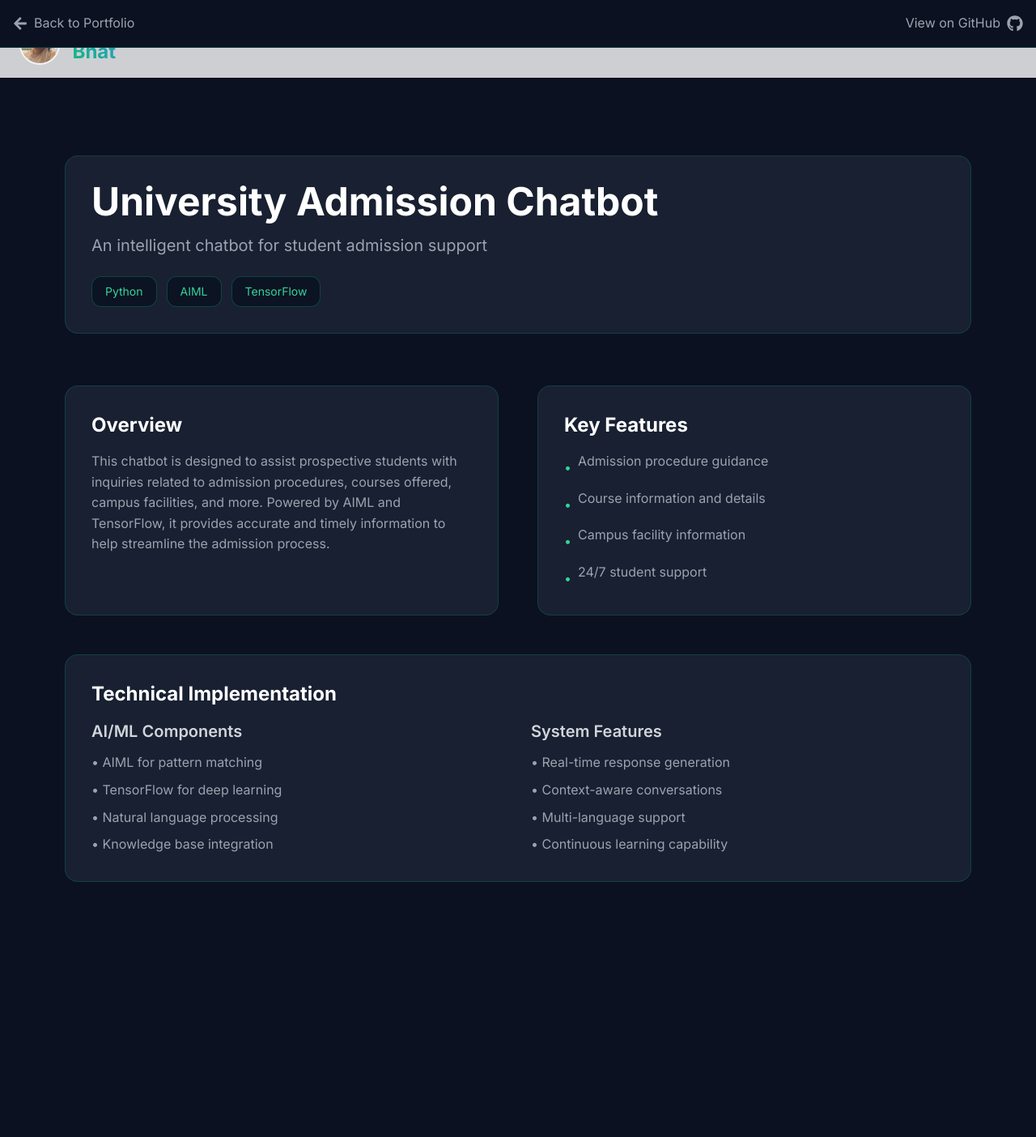
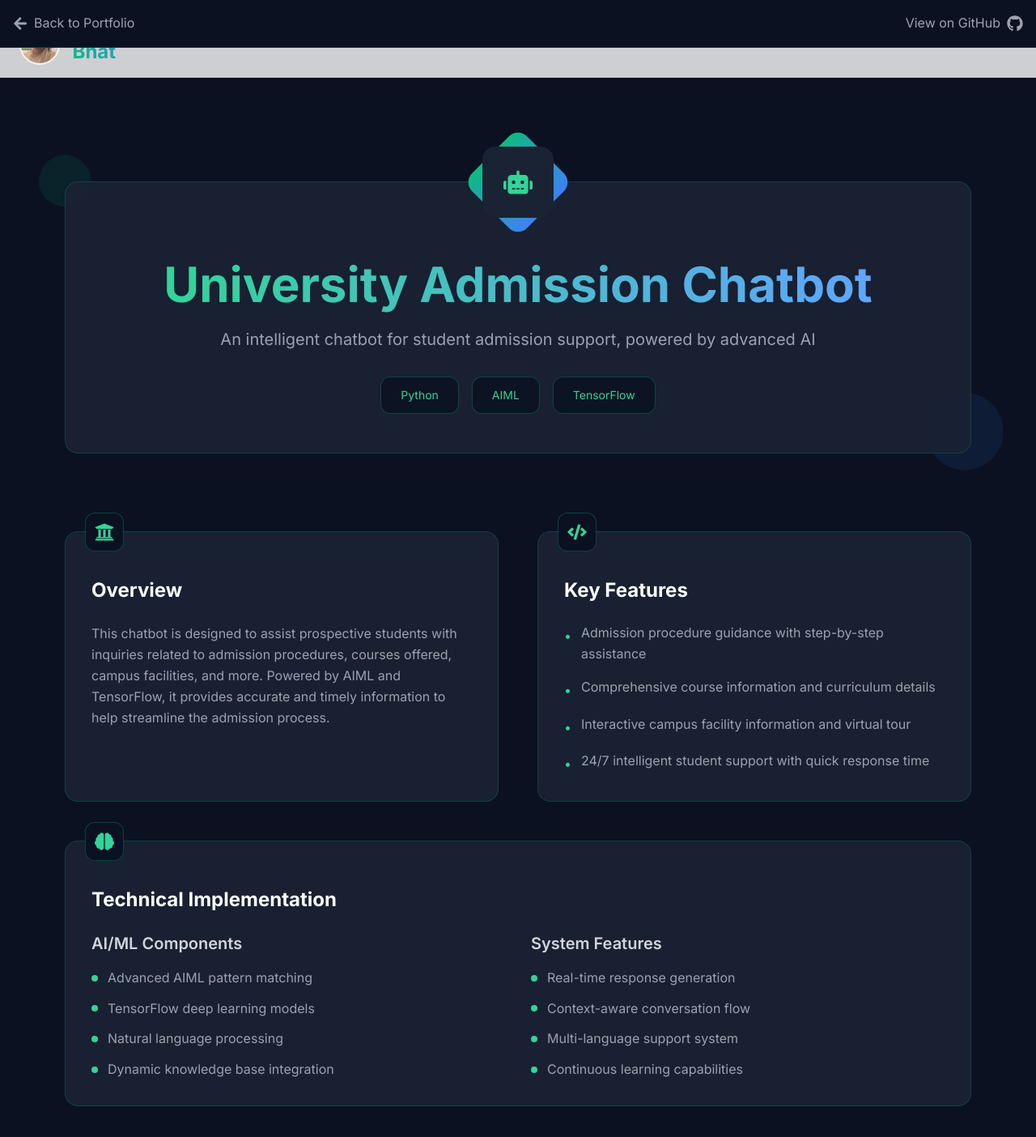
Before and after one commit to meghajbhat/portfolio, a Next.js app: page /experience/university-chatbot in a window 1280 px wide. Shown: the top 1404 px of the page at 81% size. Before the commit the page ends 1153 px from the top, so only its background shows below. Built offline with nearby package versions, Linux system fonts and the light colour scheme.

Commit message:
project ui change2

```diff
--- a/app/experience/university-chatbot/page.tsx
+++ b/app/experience/university-chatbot/page.tsx
@@ -1,10 +1,25 @@
-import React from 'react';
+import React, { useEffect } from 'react';
 import Link from 'next/link';
-import { FaGithub, FaArrowLeft } from 'react-icons/fa';
+import { FaGithub, FaArrowLeft, FaRobot, FaUniversity, FaCode, FaBrain } from 'react-icons/fa';
+import '../../globals.css';
 
 export default function UniversityChatbotPage() {
+  useEffect(() => {
+    const handleMouseMove = (e: MouseEvent) => {
+      const cards = document.querySelectorAll('.card-3d');
+      const xAxis = (window.innerWidth / 2 - e.pageX) / 25;
+      const yAxis = (window.innerHeight / 2 - e.pageY) / 25;
+      cards.forEach((card: any) => {
+        card.style.transform = `rotateY(${xAxis}deg) rotateX(${yAxis}deg)`;
+      });
+    };
+
+    window.addEventListener('mousemove', handleMouseMove);
+    return () => window.removeEventListener('mousemove', handleMouseMove);
+  }, []);
+
   return (
-    <div className="min-h-screen bg-[#0B1121] text-white">
+    <div className="min-h-screen bg-[#0B1121] text-white overflow-x-hidden">
       {/* Navigation */}
       <nav className="fixed top-0 left-0 right-0 z-50 bg-[#0B1121] border-b border-emerald-500/20">
         <div className="container mx-auto px-4 py-4">
@@ -29,87 +44,146 @@ export default function UniversityChatbotPage() {
       </nav>
 
       {/* Main Content */}
-      <main className="pt-24 pb-16">
+      <main className="pt-32 pb-16">
         <div className="container mx-auto px-4 max-w-6xl">
-          {/* Project Header */}
-          <div className="relative mb-16 group">
-            <div className="absolute inset-0 bg-gradient-to-r from-purple-500/20 via-emerald-500/20 to-blue-500/20 rounded-2xl opacity-0 group-hover:opacity-100 transition-opacity duration-500"></div>
-            <div className="relative bg-[#1A2333]/90 backdrop-blur-sm rounded-2xl p-8 border border-emerald-500/20 group-hover:border-emerald-500/50 transition-all duration-500">
-              <h1 className="text-4xl md:text-5xl font-bold mb-4 text-white group-hover:text-emerald-400 transition-colors duration-300">
-                University Admission Chatbot
-              </h1>
-              <p className="text-xl text-gray-400 mb-6">
-                An intelligent chatbot for student admission support
-              </p>
-              <div className="flex flex-wrap gap-3">
-                <span className="px-4 py-2 text-sm rounded-xl bg-[#0B1121]/80 text-emerald-400 border border-emerald-500/30 group-hover:border-emerald-500/70 transition-all duration-300">Python</span>
-                <span className="px-4 py-2 text-sm rounded-xl bg-[#0B1121]/80 text-emerald-400 border border-emerald-500/30 group-hover:border-emerald-500/70 transition-all duration-300">AIML</span>
-                <span className="px-4 py-2 text-sm rounded-xl bg-[#0B1121]/80 text-emerald-400 border border-emerald-500/30 group-hover:border-emerald-500/70 transition-all duration-300">TensorFlow</span>
+          {/* Project Header with 3D Effect */}
+          <div className="relative mb-24 perspective-1000">
+            <div className="card-3d relative transform-gpu transition-all duration-500 preserve-3d">
+              {/* Floating Elements */}
+              <div className="absolute -left-8 -top-8 w-16 h-16 bg-emerald-500/10 rounded-full animate-float"></div>
+              <div className="absolute -right-8 -bottom-8 w-20 h-20 bg-blue-500/10 rounded-full animate-float-delay"></div>
+
+              {/* Main Content */}
+              <div className="relative bg-[#1A2333]/90 backdrop-blur-sm rounded-2xl p-12 border border-emerald-500/20 hover:border-emerald-500/50 transition-all duration-500">
+                <div className="absolute inset-0 bg-gradient-to-r from-purple-500/10 via-emerald-500/10 to-blue-500/10 rounded-2xl opacity-0 group-hover:opacity-100 transition-opacity duration-500"></div>
+
+                {/* 3D Icon */}
+                <div className="absolute -top-12 left-1/2 transform -translate-x-1/2">
+                  <div className="relative w-24 h-24">
+                    <div className="absolute inset-0 bg-gradient-to-r from-emerald-500 to-blue-500 rounded-2xl rotate-45 animate-spin-slow"></div>
+                    <div className="absolute inset-1 bg-[#1A2333] rounded-2xl flex items-center justify-center">
+                      <FaRobot className="text-4xl text-emerald-400" />
+                    </div>
+                  </div>
+                </div>
+
+                <h1 className="text-5xl md:text-6xl font-bold mb-6 text-center pt-12">
+                  <span className="bg-gradient-to-r from-emerald-400 to-blue-400 bg-clip-text text-transparent">
+                    University Admission Chatbot
+                  </span>
+                </h1>
+                <p className="text-xl text-gray-400 mb-8 text-center max-w-3xl mx-auto">
+                  An intelligent chatbot for student admission support, powered by advanced AI
+                </p>
+                <div className="flex flex-wrap gap-4 justify-center">
+                  <span className="px-6 py-3 text-sm rounded-xl bg-[#0B1121]/80 text-emerald-400 border border-emerald-500/30 hover:border-emerald-500/70 transition-all duration-300 transform hover:scale-110">Python</span>
+                  <span className="px-6 py-3 text-sm rounded-xl bg-[#0B1121]/80 text-emerald-400 border border-emerald-500/30 hover:border-emerald-500/70 transition-all duration-300 transform hover:scale-110">AIML</span>
+                  <span className="px-6 py-3 text-sm rounded-xl bg-[#0B1121]/80 text-emerald-400 border border-emerald-500/30 hover:border-emerald-500/70 transition-all duration-300 transform hover:scale-110">TensorFlow</span>
+                </div>
               </div>
             </div>
           </div>
 
-          {/* Project Details */}
+          {/* Project Details with 3D Cards */}
           <div className="grid grid-cols-1 md:grid-cols-2 gap-12">
-            {/* Overview */}
-            <div className="relative group">
-              <div className="absolute inset-0 bg-gradient-to-br from-purple-500/20 via-emerald-500/20 to-blue-500/20 rounded-2xl opacity-0 group-hover:opacity-100 transition-opacity duration-500"></div>
+            {/* Overview Card */}
+            <div className="card-3d relative transform-gpu transition-all duration-500 preserve-3d group">
+              <div className="absolute inset-0 bg-gradient-to-br from-purple-500/20 via-emerald-500/20 to-blue-500/20 rounded-2xl opacity-0 group-hover:opacity-100 transition-opacity duration-500 blur-xl"></div>
               <div className="relative bg-[#1A2333]/90 backdrop-blur-sm rounded-2xl p-8 border border-emerald-500/20 group-hover:border-emerald-500/50 transition-all duration-500 h-full">
-                <h2 className="text-2xl font-bold mb-4 text-white group-hover:text-emerald-400 transition-colors duration-300">Overview</h2>
-                <p className="text-gray-400">
+                <div className="absolute -top-6 left-6">
+                  <div className="w-12 h-12 bg-[#0B1121] rounded-xl border border-emerald-500/30 flex items-center justify-center transform group-hover:scale-110 group-hover:rotate-12 transition-all duration-500">
+                    <FaUniversity className="text-2xl text-emerald-400" />
+                  </div>
+                </div>
+                <h2 className="text-2xl font-bold mb-6 pt-6 text-white group-hover:text-emerald-400 transition-colors duration-300">Overview</h2>
+                <p className="text-gray-400 leading-relaxed">
                   This chatbot is designed to assist prospective students with inquiries related to admission procedures, courses offered, campus facilities, and more. Powered by AIML and TensorFlow, it provides accurate and timely information to help streamline the admission process.
                 </p>
               </div>
             </div>
 
-            {/* Features */}
-            <div className="relative group">
-              <div className="absolute inset-0 bg-gradient-to-br from-blue-500/20 via-purple-500/20 to-emerald-500/20 rounded-2xl opacity-0 group-hover:opacity-100 transition-opacity duration-500"></div>
+            {/* Features Card */}
+            <div className="card-3d relative transform-gpu transition-all duration-500 preserve-3d group">
+              <div className="absolute inset-0 bg-gradient-to-br from-blue-500/20 via-purple-500/20 to-emerald-500/20 rounded-2xl opacity-0 group-hover:opacity-100 transition-opacity duration-500 blur-xl"></div>
               <div className="relative bg-[#1A2333]/90 backdrop-blur-sm rounded-2xl p-8 border border-emerald-500/20 group-hover:border-emerald-500/50 transition-all duration-500 h-full">
-                <h2 className="text-2xl font-bold mb-4 text-white group-hover:text-emerald-400 transition-colors duration-300">Key Features</h2>
-                <ul className="space-y-3 text-gray-400">
-                  <li className="flex items-start gap-2">
-                    <span className="text-emerald-400 mt-2">•</span>
-                    <span>Admission procedure guidance</span>
+                <div className="absolute -top-6 left-6">
+                  <div className="w-12 h-12 bg-[#0B1121] rounded-xl border border-emerald-500/30 flex items-center justify-center transform group-hover:scale-110 group-hover:rotate-12 transition-all duration-500">
+                    <FaCode className="text-2xl text-emerald-400" />
+                  </div>
+                </div>
+                <h2 className="text-2xl font-bold mb-6 pt-6 text-white group-hover:text-emerald-400 transition-colors duration-300">Key Features</h2>
+                <ul className="space-y-4 text-gray-400">
+                  <li className="flex items-start gap-3 transform hover:translate-x-2 transition-transform">
+                    <span className="text-emerald-400 mt-1">•</span>
+                    <span>Admission procedure guidance with step-by-step assistance</span>
                   </li>
-                  <li className="flex items-start gap-2">
-                    <span className="text-emerald-400 mt-2">•</span>
-                    <span>Course information and details</span>
+                  <li className="flex items-start gap-3 transform hover:translate-x-2 transition-transform">
+                    <span className="text-emerald-400 mt-1">•</span>
+                    <span>Comprehensive course information and curriculum details</span>
                   </li>
-                  <li className="flex items-start gap-2">
-                    <span className="text-emerald-400 mt-2">•</span>
-                    <span>Campus facility information</span>
+                  <li className="flex items-start gap-3 transform hover:translate-x-2 transition-transform">
+                    <span className="text-emerald-400 mt-1">•</span>
+                    <span>Interactive campus facility information and virtual tour</span>
                   </li>
-                  <li className="flex items-start gap-2">
-                    <span className="text-emerald-400 mt-2">•</span>
-                    <span>24/7 student support</span>
+                  <li className="flex items-start gap-3 transform hover:translate-x-2 transition-transform">
+                    <span className="text-emerald-400 mt-1">•</span>
+                    <span>24/7 intelligent student support with quick response time</span>
                   </li>
                 </ul>
               </div>
             </div>
 
-            {/* Technical Details */}
-            <div className="relative group md:col-span-2">
-              <div className="absolute inset-0 bg-gradient-to-br from-emerald-500/20 via-blue-500/20 to-purple-500/20 rounded-2xl opacity-0 group-hover:opacity-100 transition-opacity duration-500"></div>
+            {/* Technical Details Card */}
+            <div className="card-3d relative transform-gpu transition-all duration-500 preserve-3d group md:col-span-2">
+              <div className="absolute inset-0 bg-gradient-to-br from-emerald-500/20 via-blue-500/20 to-purple-500/20 rounded-2xl opacity-0 group-hover:opacity-100 transition-opacity duration-500 blur-xl"></div>
               <div className="relative bg-[#1A2333]/90 backdrop-blur-sm rounded-2xl p-8 border border-emerald-500/20 group-hover:border-emerald-500/50 transition-all duration-500">
-                <h2 className="text-2xl font-bold mb-4 text-white group-hover:text-emerald-400 transition-colors duration-300">Technical Implementation</h2>
+                <div className="absolute -top-6 left-6">
+                  <div className="w-12 h-12 bg-[#0B1121] rounded-xl border border-emerald-500/30 flex items-center justify-center transform group-hover:scale-110 group-hover:rotate-12 transition-all duration-500">
+                    <FaBrain className="text-2xl text-emerald-400" />
+                  </div>
+                </div>
+                <h2 className="text-2xl font-bold mb-6 pt-6 text-white group-hover:text-emerald-400 transition-colors duration-300">Technical Implementation</h2>
                 <div className="grid grid-cols-1 md:grid-cols-2 gap-8">
-                  <div>
-                    <h3 className="text-xl font-semibold mb-3 text-gray-300">AI/ML Components</h3>
-                    <ul className="space-y-2 text-gray-400">
-                      <li>• AIML for pattern matching</li>
-                      <li>• TensorFlow for deep learning</li>
-                      <li>• Natural language processing</li>
-                      <li>• Knowledge base integration</li>
+                  <div className="space-y-4">
+                    <h3 className="text-xl font-semibold text-gray-300">AI/ML Components</h3>
+                    <ul className="space-y-3 text-gray-400">
+                      <li className="flex items-center gap-3 transform hover:translate-x-2 transition-transform">
+                        <span className="w-2 h-2 bg-emerald-400 rounded-full"></span>
+                        <span>Advanced AIML pattern matching</span>
+                      </li>
+                      <li className="flex items-center gap-3 transform hover:translate-x-2 transition-transform">
+                        <span className="w-2 h-2 bg-emerald-400 rounded-full"></span>
+                        <span>TensorFlow deep learning models</span>
+                      </li>
+                      <li className="flex items-center gap-3 transform hover:translate-x-2 transition-transform">
+                        <span className="w-2 h-2 bg-emerald-400 rounded-full"></span>
+                        <span>Natural language processing</span>
+                      </li>
+                      <li className="flex items-center gap-3 transform hover:translate-x-2 transition-transform">
+                        <span className="w-2 h-2 bg-emerald-400 rounded-full"></span>
+                        <span>Dynamic knowledge base integration</span>
+                      </li>
                     </ul>
                   </div>
-                  <div>
-                    <h3 className="text-xl font-semibold mb-3 text-gray-300">System Features</h3>
-                    <ul className="space-y-2 text-gray-400">
-                      <li>• Real-time response generation</li>
-                      <li>• Context-aware conversations</li>
-                      <li>• Multi-language support</li>
-                      <li>• Continuous learning capability</li>
+                  <div className="space-y-4">
+                    <h3 className="text-xl font-semibold text-gray-300">System Features</h3>
+                    <ul className="space-y-3 text-gray-400">
+                      <li className="flex items-center gap-3 transform hover:translate-x-2 transition-transform">
+                        <span className="w-2 h-2 bg-emerald-400 rounded-full"></span>
+                        <span>Real-time response generation</span>
+                      </li>
+                      <li className="flex items-center gap-3 transform hover:translate-x-2 transition-transform">
+                        <span className="w-2 h-2 bg-emerald-400 rounded-full"></span>
+                        <span>Context-aware conversation flow</span>
+                      </li>
+                      <li className="flex items-center gap-3 transform hover:translate-x-2 transition-transform">
+                        <span className="w-2 h-2 bg-emerald-400 rounded-full"></span>
+                        <span>Multi-language support system</span>
+                      </li>
+                      <li className="flex items-center gap-3 transform hover:translate-x-2 transition-transform">
+                        <span className="w-2 h-2 bg-emerald-400 rounded-full"></span>
+                        <span>Continuous learning capabilities</span>
+                      </li>
                     </ul>
                   </div>
                 </div>
--- a/app/globals.css
+++ b/app/globals.css
@@ -2,83 +2,11 @@
 @tailwind components;
 @tailwind utilities;
 
-@layer components {
-  .hexagon {
-    width: 100px;
-    height: 100px;
-    background: #1A1A2E;
-    position: relative;
-    clip-path: polygon(50% 0%, 100% 25%, 100% 75%, 50% 100%, 0% 75%, 0% 25%);
-    transition: all 0.3s ease;
-  }
-
-  .hexagon:hover {
-    transform: translateY(-5px);
-    box-shadow: 0 10px 20px rgba(0,0,0,0.2);
-  }
-
-  .group:hover img {
-    transform: scale(1.1);
-    filter: brightness(1.2);
-    transition: all 0.3s ease;
-  }
-
-  .skill-category {
-    text-shadow: 0 0 10px rgba(139, 92, 246, 0.3);
-  }
-
-  .animate-blob {
-    animation: blob 7s infinite;
-  }
-
-  .animation-delay-2000 {
-    animation-delay: 2s;
-  }
-
-  .animation-delay-4000 {
-    animation-delay: 4s;
-  }
-
-  .perspective {
-    perspective: 1000px;
-  }
-
-  .perspective-1000 {
-    perspective: 1000px;
-  }
-}
-
-@keyframes blob {
-  0% {
-    transform: translate(0px, 0px) scale(1);
-  }
-  33% {
-    transform: translate(30px, -50px) scale(1.1);
-  }
-  66% {
-    transform: translate(-20px, 20px) scale(0.9);
-  }
-  100% {
-    transform: translate(0px, 0px) scale(1);
-  }
-}
-
-/* Skill icon animations */
-.group:hover img {
-  transform: scale(1.1);
-  filter: brightness(1.2);
-  transition: all 0.3s ease;
-}
-
-/* Category tag glow effect */
-.text-[#8B5CF6] {
-  text-shadow: 0 0 10px rgba(139, 92, 246, 0.3);
-}
-
 :root {
   --primary-gradient: linear-gradient(45deg, #10B981, #3B82F6);
   --foreground-rgb: 255, 255, 255;
-  --background-rgb: 11, 17, 33;
+  --background-start-rgb: 11, 17, 33;
+  --background-end-rgb: 11, 17, 33;
   --gradient-stop-1: #10B981;
   --gradient-stop-2: #3B82F6;
 }
@@ -91,13 +19,27 @@
   body {
     font-family: 'Inter', -apple-system, BlinkMacSystemFont, 'Segoe UI', Roboto, Oxygen, Ubuntu, Cantarell, 'Open Sans', 'Helvetica Neue', sans-serif;
     color: rgb(var(--foreground-rgb));
-    background: rgb(var(--background-rgb));
+    background: linear-gradient(rgb(var(--background-start-rgb)), rgb(var(--background-end-rgb)));
     line-height: 1.6;
     overflow-x: hidden;
   }
 }
 
 @layer components {
+  .hexagon {
+    width: 100px;
+    height: 100px;
+    background: #1A1A2E;
+    position: relative;
+    clip-path: polygon(25% 0%, 75% 0%, 100% 50%, 75% 100%, 25% 100%, 0% 50%);
+    transition: all 0.3s ease;
+  }
+
+  .hexagon:hover {
+    transform: translateY(-5px);
+    box-shadow: 0 10px 20px rgba(0,0,0,0.2);
+  }
+
   .nav-link {
     @apply text-gray-400 px-4 py-2 relative font-medium transition-colors duration-300;
   }
@@ -152,6 +94,33 @@
     @apply w-2 h-2 rounded-full;
     background: var(--primary-gradient);
   }
+
+  .skill-category {
+    text-shadow: 0 0 10px rgba(139, 92, 246, 0.3);
+  }
+
+  .perspective {
+    perspective: 1000px;
+  }
+
+  .perspective-1000 {
+    perspective: 1000px;
+  }
+}
+
+@keyframes blob {
+  0% {
+    transform: translate(0px, 0px) scale(1);
+  }
+  33% {
+    transform: translate(30px, -50px) scale(1.1);
+  }
+  66% {
+    transform: translate(-20px, 20px) scale(0.9);
+  }
+  100% {
+    transform: translate(0px, 0px) scale(1);
+  }
 }
 
 @keyframes sparkle {
@@ -167,10 +136,6 @@
     transform: scale(0) rotate(360deg);
     opacity: 0;
   }
-}
-
-.animate-sparkle {
-  animation: sparkle 1s linear forwards;
 }
 
 @keyframes float {
@@ -200,6 +165,47 @@
   }
 }
 
+@keyframes gradient-shift {
+  0% {
+    background-position: 0% 50%;
+  }
+  50% {
+    background-position: 100% 50%;
+  }
+  100% {
+    background-position: 0% 50%;
+  }
+}
+
+.animate-blob {
+  animation: blob 7s infinite;
+}
+
+.animation-delay-2000 {
+  animation-delay: 2s;
+}
+
+.animation-delay-4000 {
+  animation-delay: 4s;
+}
+
+.animate-sparkle {
+  animation: sparkle 1s linear forwards;
+}
+
+.animate-float {
+  animation: float 6s ease-in-out infinite;
+}
+
+.animate-float-delay {
+  animation: float 6s ease-in-out infinite;
+  animation-delay: 3s;
+}
+
+.animate-spin-slow {
+  animation: spin-slow 12s linear infinite;
+}
+
 .project-card {
   animation: float 6s ease-in-out infinite;
   transform-style: preserve-3d;
@@ -221,18 +227,6 @@
   animation-play-state: paused;
 }
 
-@keyframes gradient-shift {
-  0% {
-    background-position: 0% 50%;
-  }
-  50% {
-    background-position: 100% 50%;
-  }
-  100% {
-    background-position: 0% 50%;
-  }
-}
-
 .project-card:hover::before {
   content: '';
   position: absolute;
@@ -245,3 +239,13 @@
   filter: blur(8px);
   opacity: 0.5;
 }
+
+.group:hover img {
+  transform: scale(1.1);
+  filter: brightness(1.2);
+  transition: all 0.3s ease;
+}
+
+.text-[#8B5CF6] {
+  text-shadow: 0 0 10px rgba(139, 92, 246, 0.3);
+}
```
